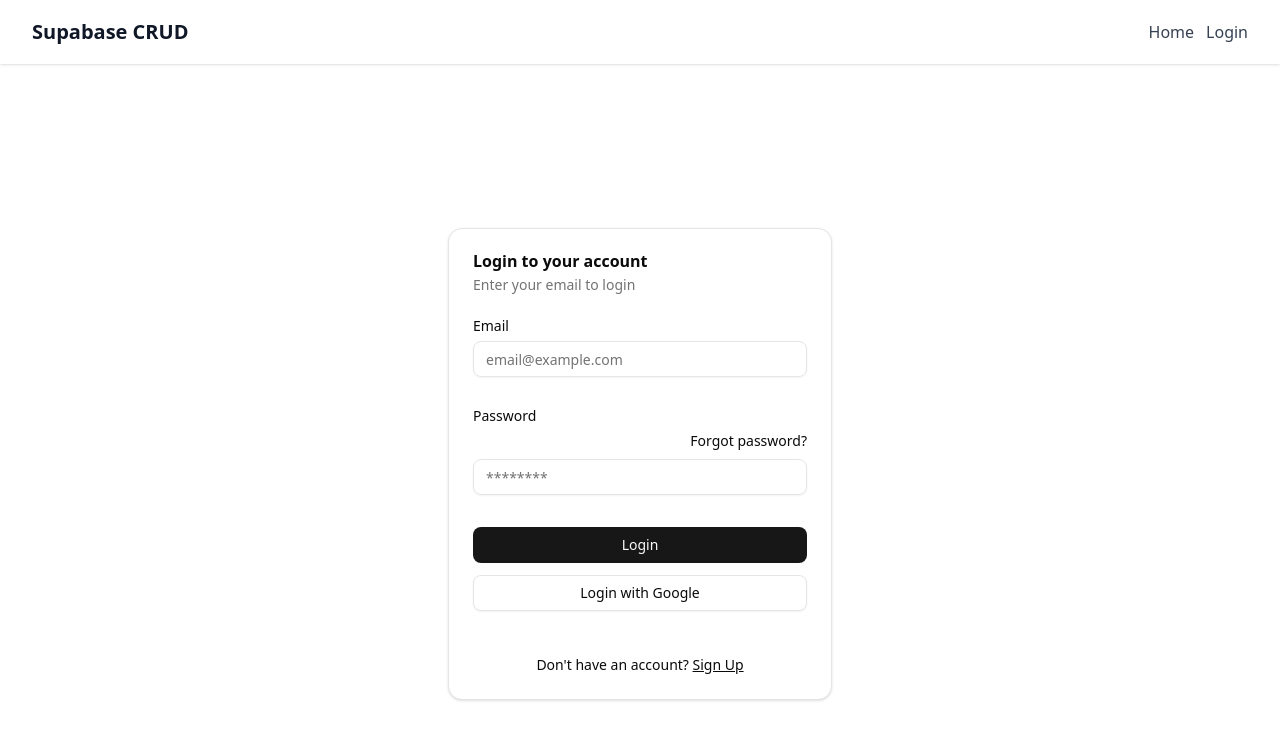
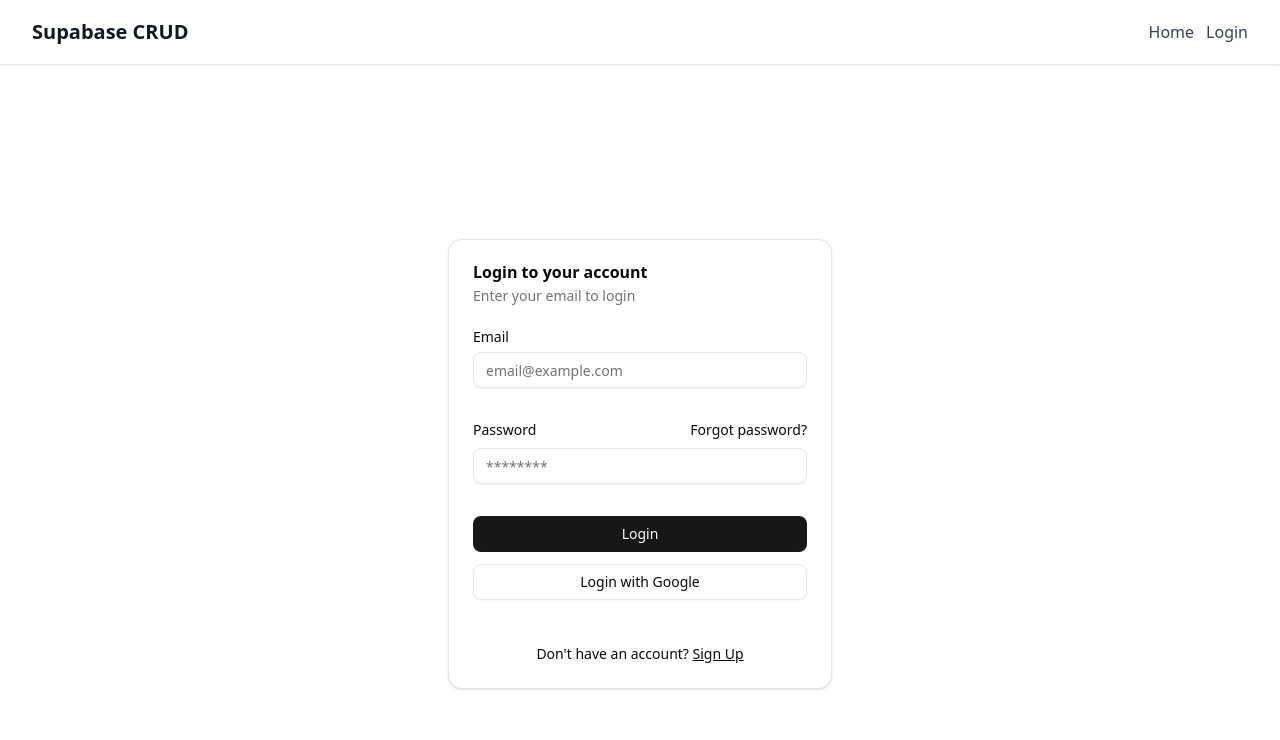
Before and after one commit to GmMamunH/supabase-crud-app, a Next.js app: page /sign-in in a window 1280 px wide. Shown: the top 740 px of the page. Built offline with nearby package versions, Linux system fonts and the light colour scheme; no server answers.

Commit message:
refactor(auth): improve password field layout in login form

```diff
--- a/src/components/_auth/login-form.tsx
+++ b/src/components/_auth/login-form.tsx
@@ -123,6 +123,7 @@ export function LoginForm({
                 name="password"
                 render={({ field }) => (
                   <FormItem>
+                    <div className="flex items-center justify-between">
                       <FormLabel>Password</FormLabel>
                       <Link
                         href="#"
@@ -130,6 +131,8 @@ export function LoginForm({
                       >
                         Forgot password?
                       </Link>
+                    </div>
+
                     <FormControl>
                       <Input
                         type="password"
```
Lines whose indentation alone changed are shown as unchanged.
